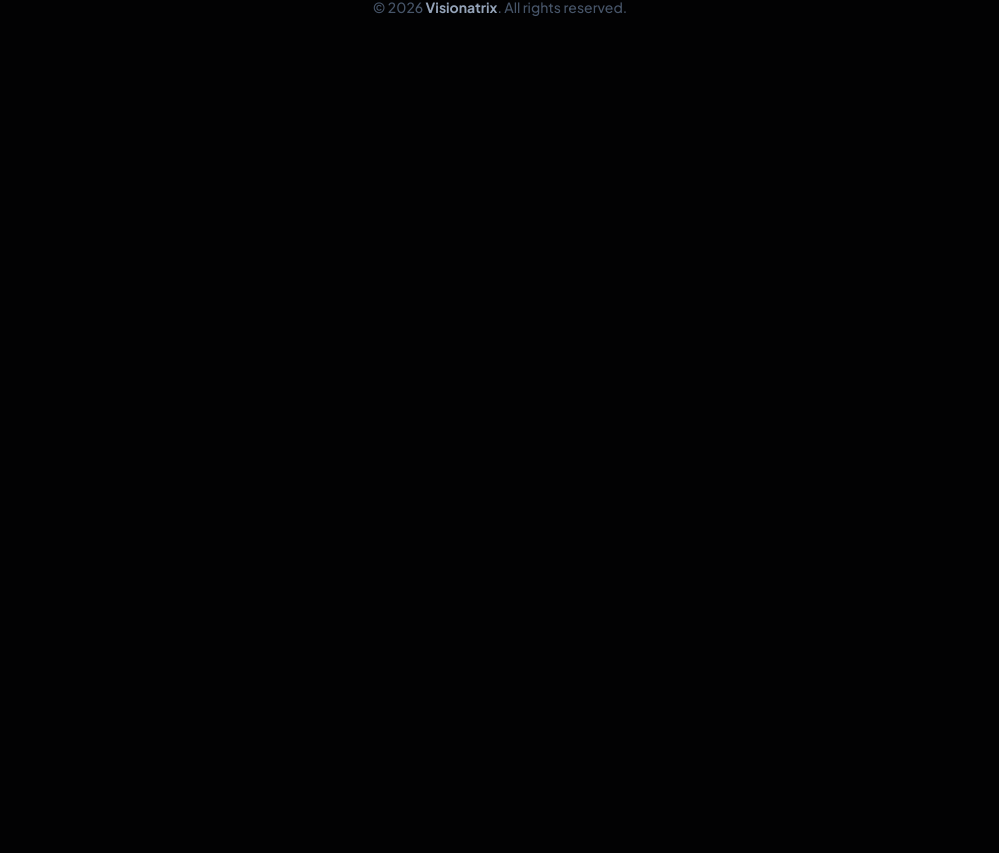
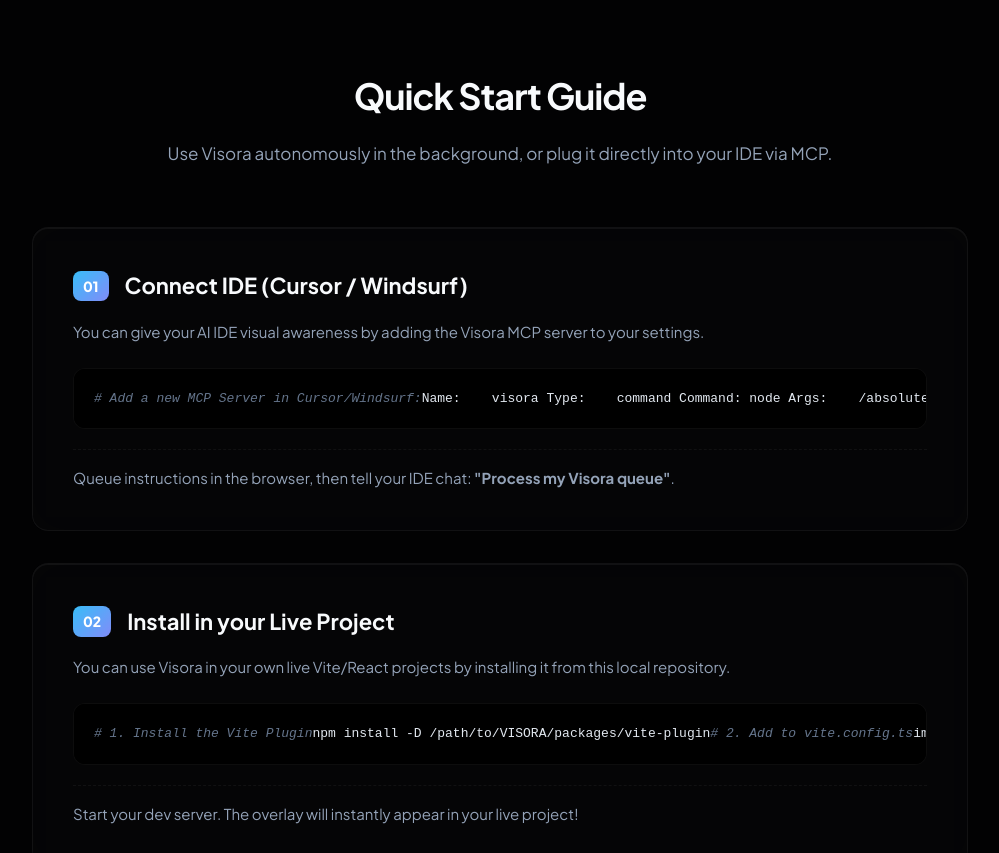
Before and after one commit to yuvrajrathod14/VISORA, a React (Vite) app in the folder apps/demo/: page / in a window 1280 px wide. Shown: the part 1595-2448 px from the top of the page, without its empty margins (140-1139 px from the left). Before the commit the page ends 1661 px from the top, so only its background shows below. Built offline with nearby package versions, Linux system fonts and the light colour scheme.

Commit message:
feat(ui): add quick start guide to demo app with MCP and live project instructions

```diff
--- a/apps/demo/src/App.tsx
+++ b/apps/demo/src/App.tsx
@@ -1,6 +1,7 @@
 import Header from './components/Header';
 import Hero from './components/Hero';
 import Features from './components/Features';
+import HowToUse from './components/HowToUse';
 import Footer from './components/Footer';
 
 export default function App() {
@@ -12,6 +13,7 @@
       <Header />
       <Hero />
       <Features />
+      <HowToUse />
       <Footer />
     </div>
   );
--- /dev/null
+++ b/apps/demo/src/components/HowToUse.tsx
@@ -0,0 +1,66 @@
+export default function HowToUse() {
+  return (
+    <section className="how-to-use" id="docs">
+      <div className="how-to-header">
+        <h2>Quick Start Guide</h2>
+        <p>Use Visora autonomously in the background, or plug it directly into your IDE via MCP.</p>
+      </div>
+
+      <div className="how-to-grid">
+        {/* IDE MCP Server Guide */}
+        <div className="how-to-card">
+          <div className="how-to-step">
+            <span className="step-number">01</span>
+            <h3>Connect IDE (Cursor / Windsurf)</h3>
+          </div>
+          <p>
+            You can give your AI IDE visual awareness by adding the Visora MCP server to your settings.
+          </p>
+          <div className="code-block">
+            <pre>
+              <code>
+<span className="code-comment"># Add a new MCP Server in Cursor/Windsurf:</span>
+Name:    visora
+Type:    command
+Command: node
+Args:    /absolute/path/to/VISORA/packages/mcp-server/dist/index.js
+Env:     VISORA_PROJECT_ROOT=/absolute/path/to/VISORA
+              </code>
+            </pre>
+          </div>
+          <p className="step-footer">
+            Queue instructions in the browser, then tell your IDE chat: <strong>"Process my Visora queue"</strong>.
+          </p>
+        </div>
+
+        {/* Live Project Installation Guide */}
+        <div className="how-to-card">
+          <div className="how-to-step">
+            <span className="step-number">02</span>
+            <h3>Install in your Live Project</h3>
+          </div>
+          <p>
+            You can use Visora in your own live Vite/React projects by installing it from this local repository.
+          </p>
+          <div className="code-block">
+            <pre>
+              <code>
+<span className="code-comment"># 1. Install the Vite Plugin</span>
+npm install -D /path/to/VISORA/packages/vite-plugin
+
+<span className="code-comment"># 2. Add to vite.config.ts</span>
+import visora from '@visora/vite-plugin';
+export default defineConfig({`{`}
+  plugins: [react(), visora()]
+{`}`});
+              </code>
+            </pre>
+          </div>
+          <p className="step-footer">
+            Start your dev server. The overlay will instantly appear in your live project!
+          </p>
+        </div>
+      </div>
+    </section>
+  );
+}
--- a/apps/demo/src/index.css
+++ b/apps/demo/src/index.css
@@ -363,6 +363,102 @@
   line-height: 1.7;
 }
 
+/* ── How to Use ── */
+.how-to-use {
+  padding: 120px 32px;
+  max-width: 1000px;
+  margin: 0 auto;
+  position: relative;
+  z-index: 10;
+}
+
+.how-to-header {
+  text-align: center;
+  margin-bottom: 60px;
+}
+
+.how-to-header h2 {
+  font-size: 36px;
+  font-weight: 700;
+  letter-spacing: -0.03em;
+  margin-bottom: 16px;
+}
+
+.how-to-header p {
+  color: var(--text-secondary);
+  font-size: 17px;
+}
+
+.how-to-grid {
+  display: flex;
+  flex-direction: column;
+  gap: 32px;
+}
+
+.how-to-card {
+  background: var(--bg-card);
+  border: 1px solid var(--border-subtle);
+  border-radius: var(--radius-lg);
+  padding: 40px;
+  backdrop-filter: blur(20px);
+  box-shadow: inset 0 1px 0 rgba(255,255,255,0.05);
+}
+
+.how-to-step {
+  display: flex;
+  align-items: center;
+  gap: 16px;
+  margin-bottom: 16px;
+}
+
+.step-number {
+  background: var(--gradient-primary);
+  color: white;
+  font-weight: 800;
+  font-size: 14px;
+  padding: 4px 10px;
+  border-radius: var(--radius-sm);
+}
+
+.how-to-card h3 {
+  font-size: 22px;
+  font-weight: 700;
+  color: var(--text-primary);
+}
+
+.how-to-card p {
+  color: var(--text-secondary);
+  font-size: 15px;
+  margin-bottom: 24px;
+}
+
+.code-block {
+  background: #000;
+  border: 1px solid var(--border-subtle);
+  border-radius: var(--radius-md);
+  padding: 20px;
+  overflow-x: auto;
+  margin-bottom: 20px;
+}
+
+.code-block pre {
+  font-family: 'Fira Code', 'Courier New', monospace;
+  font-size: 13px;
+  color: #e2e8f0;
+  line-height: 1.5;
+}
+
+.code-comment {
+  color: #64748b;
+  font-style: italic;
+}
+
+.step-footer {
+  margin-bottom: 0 !important;
+  padding-top: 16px;
+  border-top: 1px dashed var(--border-subtle);
+}
+
 /* ── Footer ── */
 .footer {
   padding: 48px 32px;
```
